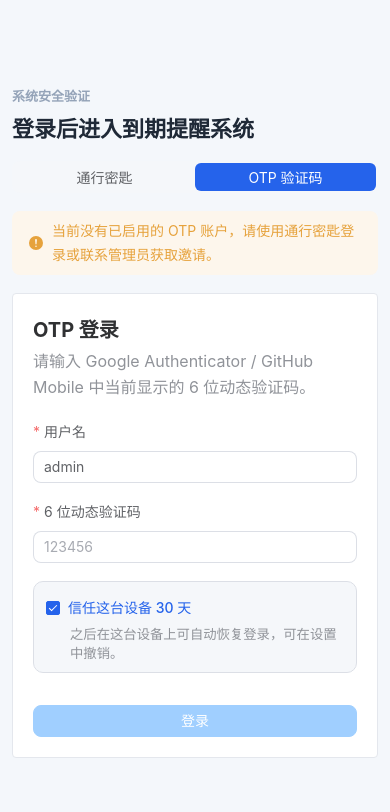
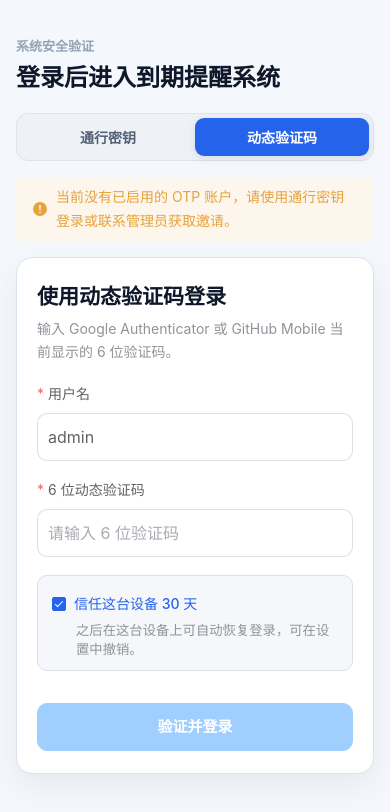
Before and after one commit to ink100/reminder-app, a Nuxt app: page /auth in a window 390 px wide. Shown: the top 812 px of the page. Built offline with nearby package versions, Linux system fonts and the light colour scheme; no server answers.

Commit message:
feat(ui): polish responsive auth and navigation

```diff
--- a/app/assets/css/main.css
+++ b/app/assets/css/main.css
@@ -20,6 +20,7 @@ body,
 }
 
 body {
+  overflow-x: clip;
   background: var(--app-background);
   color: var(--app-text);
   font-family: Inter, ui-sans-serif, system-ui, -apple-system, BlinkMacSystemFont, "Segoe UI", sans-serif;
--- a/app/components/auth/AuthEntry.vue
+++ b/app/components/auth/AuthEntry.vue
@@ -13,7 +13,7 @@ const props = withDefaults(defineProps<{
   redirectTo: "/reminders",
   eyebrow: "库存通知登录",
   title: "进入库存通知页前先做安全验证",
-  description: "使用动态验证码或通行密匙登录。登录后可在设置中管理安全凭据和可信设备。",
+  description: "使用动态验证码或通行密钥登录。登录后可在设置中管理安全凭据和可信设备。",
 });
 
 const method = ref<"otp" | "passkey">(props.hasPasskeyCredentials ? "passkey" : "otp");
@@ -31,35 +31,40 @@ const method = ref<"otp" | "passkey">(props.hasPasskeyCredentials ? "passkey" :
         <p>{{ eyebrow }}</p>
         <h1>{{ title }}</h1>
       </div>
-      <ElSegmented v-model="method" :options="[{ label: '通行密匙', value: 'passkey' }, { label: 'OTP 验证码', value: 'otp' }]" block />
+      <ElSegmented v-model="method" class="auth-methods" :options="[{ label: '通行密钥', value: 'passkey' }, { label: '动态验证码', value: 'otp' }]" block />
       <ElAlert
         v-if="method === 'otp' && !otpConfigured"
-        title="当前没有已启用的 OTP 账户，请使用通行密匙登录或联系管理员获取邀请。"
+        title="当前没有已启用的 OTP 账户，请使用通行密钥登录或联系管理员获取邀请。"
         type="warning"
         :closable="false"
         show-icon
       />
       <PasskeyLogin v-if="method === 'passkey'" :redirect-to="redirectTo" />
       <OtpLoginForm v-else :redirect-to="redirectTo" />
-      <p v-if="method === 'passkey' && !hasPasskeyCredentials" class="note">还没有通行密匙？请使用 OTP 登录，或通过邀请链接激活账户。</p>
+      <p v-if="method === 'passkey' && !hasPasskeyCredentials" class="note">还没有通行密钥？请使用 OTP 登录，或通过邀请链接激活账户。</p>
     </section>
   </main>
 </template>
 
 <style scoped>
-.auth-entry { width: min(980px, calc(100% - 32px)); min-height: 100dvh; margin: auto; display: flex; align-items: center; gap: 28px; }
-.intro { width: 55%; padding: 42px; border-radius: 24px; color: #fff; background: #0f172a; box-shadow: var(--el-box-shadow-dark); }
+.auth-entry { width: min(100% - 32px, 980px); min-height: 100dvh; margin: auto; display: flex; align-items: center; gap: 32px; padding: 32px 0; }
+.intro { width: 48%; padding: 40px; border-radius: 20px; color: #fff; background: linear-gradient(145deg, #0f172a, #172554); box-shadow: 0 18px 42px rgb(15 23 42 / 16%); }
 .intro p, .mobile-title p { margin: 0; color: #94a3b8; font-size: 13px; font-weight: 700; text-transform: uppercase; }
-.intro h1 { margin: 16px 0; font-size: 38px; line-height: 1.2; }
+.intro h1 { margin: 16px 0; font-size: clamp(30px, 3.2vw, 36px); line-height: 1.2; text-wrap: balance; }
 .intro div { color: #cbd5e1; line-height: 1.8; }
-.panel { width: 45%; display: grid; gap: 18px; }
+.panel { width: 52%; min-width: 0; display: grid; gap: 16px; }
+.panel > * { width: 100%; min-width: 0; }
+.auth-methods { min-height: 48px; padding: 4px; border: 1px solid #dbe3ee; border-radius: 12px; background: #eef2f7; }
+.auth-methods :deep(.el-segmented__item) { min-width: 0; min-height: 38px; color: #526176; font-weight: 600; }
+.auth-methods :deep(.el-segmented__item.is-selected) { color: white; }
+.auth-methods :deep(.el-segmented__item-selected) { border-radius: 9px; box-shadow: 0 2px 8px rgb(15 23 42 / 10%); }
 .mobile-title { display: none; }
 .note { margin: 0; color: var(--el-text-color-secondary); font-size: 12px; text-align: center; }
 @media (max-width: 760px) {
-  .auth-entry { width: min(100% - 24px, 480px); padding: 24px 0; }
+  .auth-entry { width: min(100% - 32px, 480px); min-height: 100dvh; align-items: flex-start; padding: max(36px, env(safe-area-inset-top)) 0 calc(32px + env(safe-area-inset-bottom)); }
   .intro { display: none; }
   .panel { width: 100%; }
   .mobile-title { display: block; }
-  .mobile-title h1 { margin: 6px 0 0; font-size: 22px; }
+  .mobile-title h1 { margin: 7px 0 4px; color: #0f172a; font-size: 24px; line-height: 1.3; text-wrap: balance; }
 }
 </style>
--- a/app/components/auth/OtpLoginForm.vue
+++ b/app/components/auth/OtpLoginForm.vue
@@ -42,8 +42,8 @@ async function submit() {
 
 <template>
   <ElCard shadow="never" class="auth-card">
-    <h2>OTP 登录</h2>
-    <p class="muted">请输入 Google Authenticator / GitHub Mobile 中当前显示的 6 位动态验证码。</p>
+    <h2>使用动态验证码登录</h2>
+    <p class="muted">输入 Google Authenticator 或 GitHub Mobile 当前显示的 6 位验证码。</p>
     <ElForm label-position="top" :model="form" @submit.prevent="submit">
       <ElFormItem label="用户名" required>
         <ElInput v-model="form.username" name="username" autocomplete="username" />
@@ -55,7 +55,7 @@ async function submit() {
           autocomplete="one-time-code"
           inputmode="numeric"
           maxlength="6"
-          placeholder="123456"
+          placeholder="请输入 6 位验证码"
           @update:model-value="normalizeCode"
         />
       </ElFormItem>
@@ -65,16 +65,24 @@ async function submit() {
       </div>
       <ElAlert v-if="message" :title="message" type="error" :closable="false" show-icon />
       <ElButton class="submit" type="primary" native-type="submit" :loading="submitting" :disabled="submitting || !codeComplete">
-        {{ submitting ? "验证中…" : "登录" }}
+        {{ submitting ? "验证中…" : "验证并登录" }}
       </ElButton>
     </ElForm>
   </ElCard>
 </template>
 
 <style scoped>
-h2 { margin: 0 0 6px; font-size: 20px; }
+.auth-card { width: 100%; min-width: 0; border-color: #dbe3ee; border-radius: 16px; box-shadow: 0 12px 32px rgb(15 23 42 / 6%); }
+.auth-card :deep(.el-card__body) { padding: 28px; }
+h2 { margin: 0 0 8px; color: #0f172a; font-size: 21px; }
 .muted { margin: 0 0 20px; color: var(--el-text-color-secondary); line-height: 1.6; }
-.trust-row { margin-bottom: 16px; padding: 10px 12px; border: 1px solid var(--el-border-color); border-radius: 10px; background: var(--el-fill-color-light); }
+.auth-card :deep(.el-input__wrapper) { min-height: 48px; border-radius: 10px; }
+.auth-card :deep(.el-input__inner) { font-size: 16px; }
+.trust-row { margin-bottom: 16px; padding: 12px 14px; border: 1px solid var(--el-border-color); border-radius: 10px; background: var(--el-fill-color-light); }
 .trust-row small { display: block; padding-left: 24px; color: var(--el-text-color-secondary); }
-.submit { width: 100%; margin-top: 16px; }
+.submit { width: 100%; min-height: 48px; margin-top: 16px; border-radius: 10px; font-size: 15px; font-weight: 600; }
+@media (max-width: 480px) {
+  .auth-card :deep(.el-card__body) { padding: 22px 20px; }
+  .muted { font-size: 14px; }
+}
 </style>
--- /dev/null
+++ b/app/components/layout/navigationIcons.ts
@@ -0,0 +1,30 @@
+import type { Component } from "vue";
+import {
+  Bell,
+  ChatDotRound,
+  CircleCheck,
+  Connection,
+  FirstAidKit,
+  FolderOpened,
+  Key,
+  Lock,
+  Message,
+  Setting,
+  Tickets,
+  User,
+} from "@element-plus/icons-vue";
+
+export const navigationIcons: Record<string, Component> = {
+  Bell,
+  ChatDotRound,
+  CircleCheck,
+  Connection,
+  FirstAidKit,
+  FolderOpened,
+  Key,
+  Lock,
+  Message,
+  Setting,
+  Tickets,
+  User,
+};
--- a/app/composables/useNavigation.ts
+++ b/app/composables/useNavigation.ts
@@ -4,24 +4,25 @@ export interface NavigationItem {
   href: string;
   label: string;
   shortLabel: string;
+  icon: string;
 }
 
 const sharedItems: readonly NavigationItem[] = [
-  { href: "/reminders", label: "提醒首页", shortLabel: "提醒" },
-  { href: "/todos", label: "待办事项", shortLabel: "待办" },
-  { href: "/medicines", label: "药品管理", shortLabel: "药品" },
-  { href: "/images", label: "文件管理", shortLabel: "文件" },
-  { href: "/account", label: "账户安全", shortLabel: "账户" },
+  { href: "/reminders", label: "提醒首页", shortLabel: "提醒", icon: "Bell" },
+  { href: "/todos", label: "待办事项", shortLabel: "待办", icon: "CircleCheck" },
+  { href: "/medicines", label: "药品管理", shortLabel: "药品", icon: "FirstAidKit" },
+  { href: "/images", label: "文件管理", shortLabel: "文件", icon: "FolderOpened" },
+  { href: "/account", label: "账户安全", shortLabel: "账户", icon: "Lock" },
 ];
 
 const adminItems: readonly NavigationItem[] = [
-  { href: "/members", label: "成员管理", shortLabel: "成员" },
-  { href: "/notification-center", label: "通知管理", shortLabel: "通知" },
-  { href: "/push-ledger", label: "推送台账", shortLabel: "台账" },
-  { href: "/license-key", label: "激活密匙", shortLabel: "密匙" },
-  { href: "/ssl", label: "SSL 证书", shortLabel: "SSL" },
-  { href: "/bot", label: "Bot 通知", shortLabel: "Bot" },
-  { href: "/settings", label: "配置中心", shortLabel: "设置" },
+  { href: "/members", label: "成员管理", shortLabel: "成员", icon: "User" },
+  { href: "/notification-center", label: "通知管理", shortLabel: "通知", icon: "Message" },
+  { href: "/push-ledger", label: "推送台账", shortLabel: "台账", icon: "Tickets" },
+  { href: "/license-key", label: "激活密匙", shortLabel: "密匙", icon: "Key" },
+  { href: "/ssl", label: "SSL 证书", shortLabel: "SSL", icon: "Connection" },
+  { href: "/bot", label: "Bot 通知", shortLabel: "Bot", icon: "ChatDotRound" },
+  { href: "/settings", label: "配置中心", shortLabel: "设置", icon: "Setting" },
 ];
 
 export function getNavigationItems(role: ActorRole | null | undefined): NavigationItem[] {
```
Also changed, not shown: app/components/layout/MobileNav.vue (+27 -6 lines), app/components/layout/SideNav.vue (+21 -10 lines), 2 other files (tests, documents, lock files or other folders).
